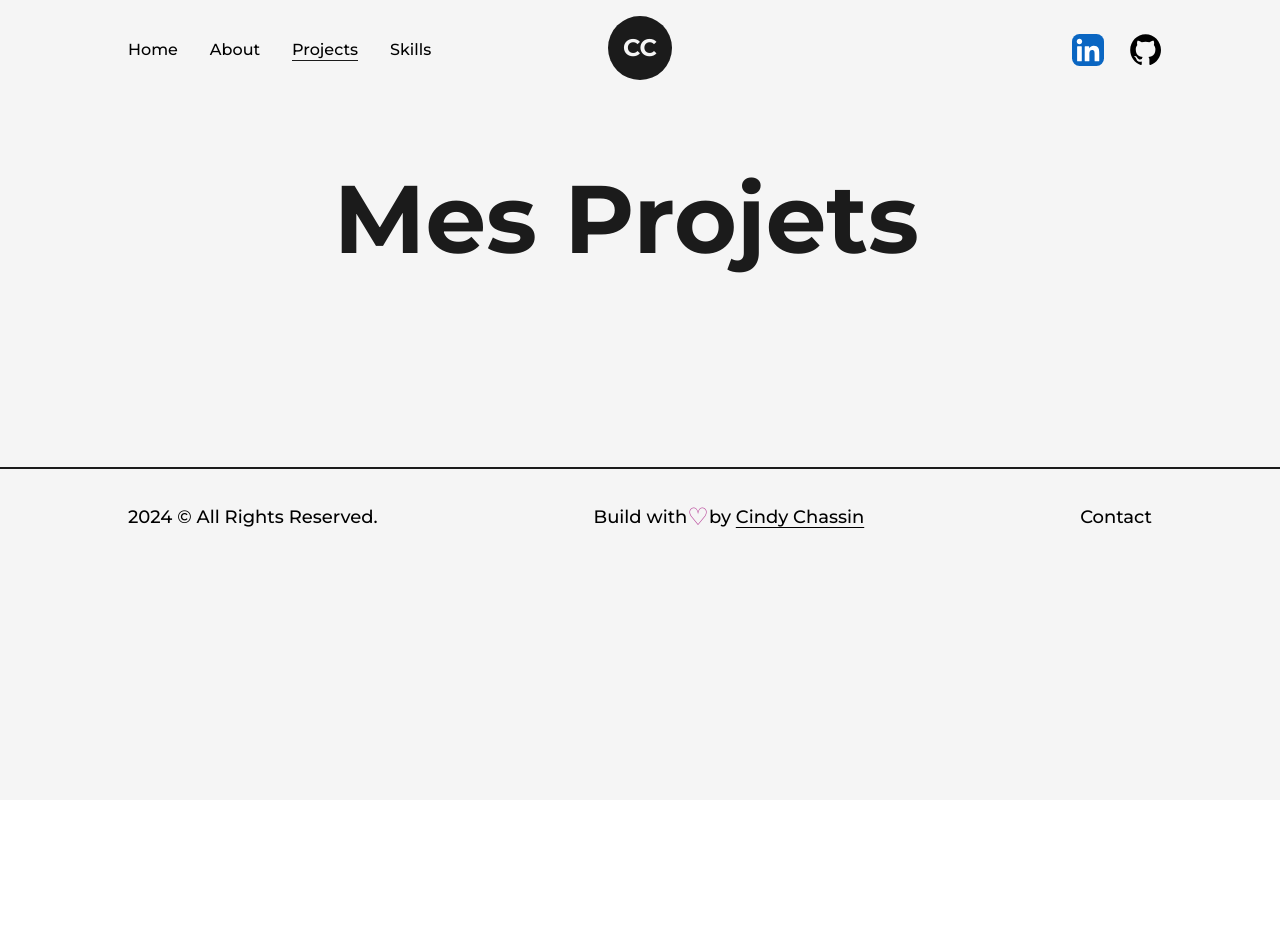
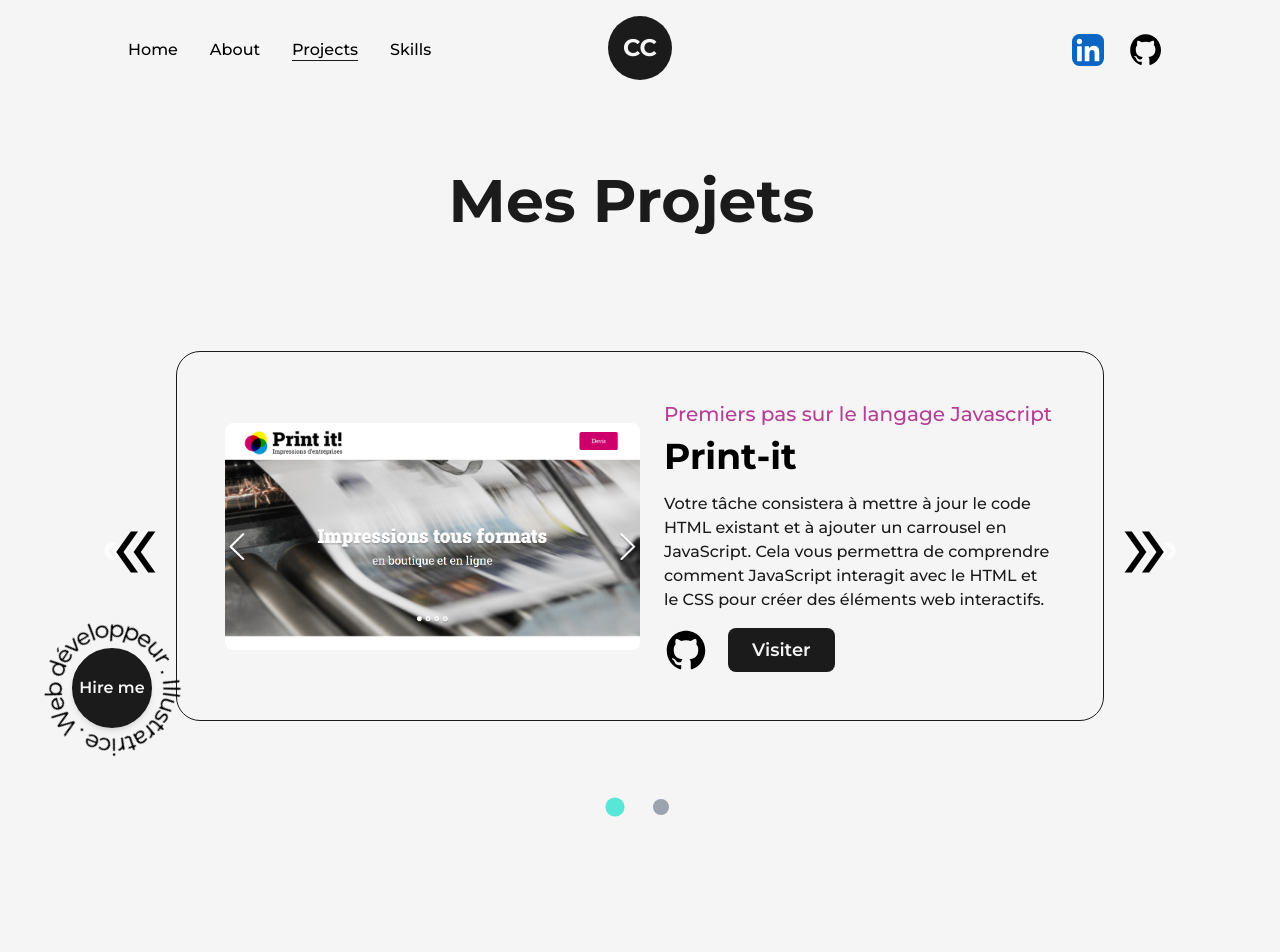
Before and after one commit to CindySab/portfolio-cindy-chassin, a Next.js app: page /projects in a window 1280 px wide. Shown: the top 952 px of the page. Before the commit the page ends 800 px from the top, so only its background shows below. Built offline with nearby package versions, Linux system fonts and the light colour scheme.

Commit message:
setting up the slider for the projects page

```diff
--- a/package.json
+++ b/package.json
@@ -12,7 +12,9 @@
     "framer-motion": "^11.2.10",
     "next": "14.2.3",
     "react": "^18",
-    "react-dom": "^18"
+    "react-dom": "^18",
+    "react-slick": "^0.30.2",
+    "slick-carousel": "^1.8.1"
   },
   "devDependencies": {
     "eslint": "^8",
--- /dev/null
+++ b/public/Data/projects.json
@@ -0,0 +1,22 @@
+[
+    {
+        "title": "Print-it",
+        "summary": "Votre tâche consistera à mettre à jour le code HTML existant et à ajouter un carrousel en JavaScript. Cela vous permettra de comprendre comment JavaScript interagit avec le HTML et le CSS pour créer des éléments web interactifs.",
+        "img": "/image/printIt.png",
+        "github": "/",
+        "type": "Premiers pas sur le langage Javascript",
+        "link": "https://cindysab.github.io/print-it/",
+        "width": 800,
+        "height": 600
+    },
+    {
+        "title": "Print-it",
+        "summary": "Votre tâche consistera à mettre à jour le code HTML existant et à ajouter un carrousel en JavaScript. Cela vous permettra de comprendre comment JavaScript interagit avec le HTML et le CSS pour créer des éléments web interactifs.",
+        "img": "/image/printIt.png",
+        "github": "/",
+        "type": "Premiers pas sur le langage Javascript",
+        "link": "https://cindysab.github.io/print-it/",
+        "width": 800,
+        "height": 600
+    }
+]
--- /dev/null
+++ b/src/components/ProjectItem.js
@@ -0,0 +1,26 @@
+import Image from 'next/image';
+import Link from 'next/link';
+import GithubIcon from './GithubIcon';
+
+const ProjectItem = ({ title, type, summary, img, link, github, width, height}) => {
+    return (
+        <article className='w-full flex items-center justify-between rounded-3xl border border-solid border-dark bg-light p-12'>
+            <Link href={link} target="_blank" className='w-1/2 cursor-pointer overflow-hidden rounded-lg'>
+                <Image src={img} alt={title} width={width} height={height} className='w-full h-auto'/>
+            </Link>
+            <div className='w-1/2 flex flex-col items-start justify-between pl-6'>
+                <span className='text-primary font-medium text-xl'>{type}</span>
+                <Link href={link} target="_blank" className='hover:underline underline-offset-2'>
+                    <h2 className='my-2 w-full text-left text-4xl font-bold'>{title}</h2>
+                </Link>
+                <p className='my-2 font-medium text-dark'>{summary}</p>
+                <div className='mt-2 flex items-center'>
+                    <Link href={github} target="_blank" className='w-12 text-xl transition-transform duration-300 ease-in-out transform hover:scale-110'> <GithubIcon /> </Link>
+                    <Link href={link} target="_blank" className='ml-4 rounded-lg bg-dark text-light p-2 px-6 text-lg font-semibold transition-transform duration-300 ease-in-out transform hover:scale-110'> Visiter </Link>
+                </div>
+            </div>
+        </article>
+    );
+};
+
+export default ProjectItem;
--- a/src/components/SkillsComponent.js
+++ b/src/components/SkillsComponent.js
@@ -19,7 +19,7 @@ const Skill = ({ imgSrc, x, y, alt }) => { // Déstructuration des propriétés
 const SkillsComponent = () => {
     return (
         <>
-            <h2 className='font-bold text-8xl mt-20 w-full text-center'>Skills</h2>
+            <h2 className='font-bold text-6xl mt-20 w-full text-center'>Skills</h2>
             <div className='w-full h-screen relative flex items-center justify-center rounded-full bg-circularLight'>
                 <motion.div className='flex items-center justify-center '
                     whileHover={{ scale: 1.1 }}
--- a/src/pages/about.js
+++ b/src/pages/about.js
@@ -19,7 +19,7 @@ const About = () => {
                         <div className="mx-auto max-w-full lg:text-center">
                         <AnimatedText text="A propos de moi ..." className='!text-6xl !text-center' />
                         </div>
-                        <div className="mx-auto mt-16 max-w-full sm:mt-20 lg:mt-24">
+                        <div className="mx-auto mt-14 max-w-full sm:mt-14 lg:mt-14">
                             <dl className="grid grid-cols-1 gap-x-6 gap-y-8 lg:grid-cols-2 lg:gap-x-12 lg:gap-y-12">
                                 {data.content.map((item, index) => (
                                     <ContentItem
--- a/src/pages/projects.js
+++ b/src/pages/projects.js
@@ -1,20 +1,103 @@
-import AnimatedText from '@/components/AnimatedText';
-import Layout from '@/components/Layout';
-import Head from 'next/head';
-import React from 'react';
+import Head from "next/head";
+import Layout from "@/components/Layout";
+import AnimatedText from "@/components/AnimatedText";
+import ProjectItem from "@/components/ProjectItem";
+import projectsData from "../../public/Data/projects.json";
+import Slider from "react-slick";
+import "slick-carousel/slick/slick.css";
+import "slick-carousel/slick/slick-theme.css";
+import HireMe from "@/components/HireMe";
 
 const Projects = () => {
+    const settings = {
+        dots: true,
+        infinite: true,
+        speed: 800,
+        slidesToShow: 1,
+        slidesToScroll: 1,
+        className: "w-full",
+        appendDots: (dots) => (
+            <div>
+            {dots.map((dot, index) => (
+                <div key={index} className="mx-2">
+                    {dot}
+                </div>
+            ))}
+        </div>
+    ),
+    customPaging: () => (
+        <div className=" items-center w-4 h-4 bg-gray-400 rounded-full hover:bg-dark focus:outline-none"></div>
+    ),
+        nextArrow: (
+            <div>
+                <div className="next-slick-arrow absolute right-0 top-1/2 transform -translate-y-1/2 z-10">
+                    <svg
+                        xmlns="http://www.w3.org/2000/svg"
+                        stroke="black"
+                        height="70"
+                        viewBox="0 -960 960 960"
+                        width="70"
+                    >
+                        <path d="m242-200 200-280-200-280h98l200 280-200 280h-98Zm238 0 200-280-200-280h98l200 280-200 280h-98Z" />
+                    </svg>
+                </div>
+            </div>
+        ),
+
+        prevArrow: (
+            <div>
+                <div className="prev-slick-arrow absolute left-0 top-1/2 transform -translate-y-1/2 z-10 rotate-180">
+                    <svg
+                        xmlns="http://www.w3.org/2000/svg"
+                        stroke="black"
+                        height="70"
+                        viewBox="0 -960 960 960"
+                        width="70"
+                    >
+                        <path d="m242-200 200-280-200-280h98l200 280-200 280h-98Zm238 0 200-280-200-280h98l200 280-200 280h-98Z" />
+                    </svg>
+                </div>
+            </div>
+        ),
+    };
+
     return (
         <>
-        <Head>
-        <title>Cindy Chassin | Projects page</title>
-        <meta name="description" content="Generated by create next app" />
-        </Head>
-        <main className='w-full mb-16 flex flex-col items-center justify-center'>
-        <Layout className='pt-16'>
-            <AnimatedText text="Mes projets" />
-        </Layout>
-        </main>
+            <Head>
+                <title>Cindy Chassin | Projects page</title>
+                <meta
+                    name="description"
+                    content="Generated by create next app"
+                />
+            </Head>
+            <main className="w-full mb-16 flex flex-col items-center justify-center">
+                <Layout className="pt-16">
+                    <AnimatedText
+                        text="Mes projets"
+                        className="!text-6xl !text-center mb-16"
+                    />
+
+                    <Slider {...settings}>
+                        {projectsData.map((project, index) => (
+                            <div key={index} className="w-full">
+                                <div className="w-full flex items-center justify-between p-12 mb-8">
+                                    <ProjectItem
+                                        title={project.title}
+                                        summary={project.summary}
+                                        img={project.img}
+                                        github={project.github}
+                                        type={project.type}
+                                        link={project.link}
+                                        width={project.width}
+                                        height={project.height}
+                                    />
+                                </div>
+                            </div>
+                        ))}
+                    </Slider>
+                </Layout>
+                <HireMe />
+            </main>
         </>
     );
 };
--- a/src/styles/globals.css
+++ b/src/styles/globals.css
@@ -1,3 +1,26 @@
 @tailwind base;
 @tailwind components;
 @tailwind utilities;
+
+.slick-dots {
+    display: flex !important;
+    justify-content: center;
+    list-style: none;
+    padding: 0;
+    margin: 0;
+}
+
+.slick-dots li {
+    margin: 0 5px;
+    width: auto;
+    height: auto;
+}
+
+.slick-dots li button {
+    display: none;
+}
+
+.slick-dots li.slick-active div {
+    background: #58E6D9 !important;
+    transform: scale(1.2);
+}
```
Also changed, not shown: public/Data/data.json (+6 -6 lines), public/image/printIt.png (added), 1 other file (tests, documents, lock files or other folders).
